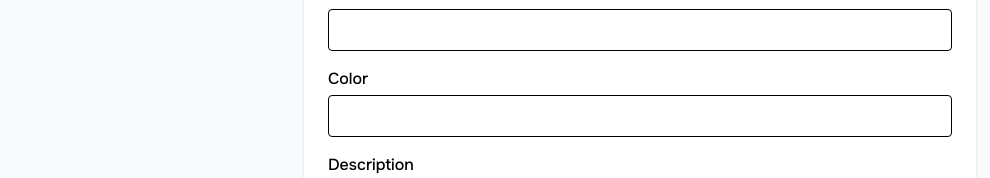
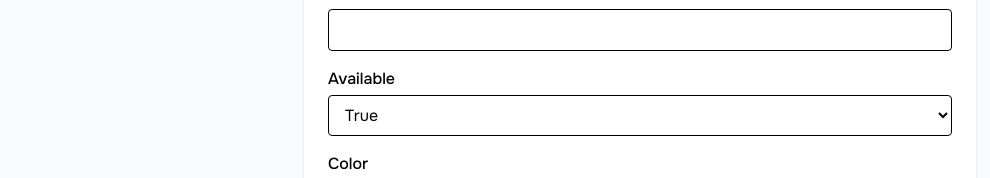
Before and after one commit to olaxy13/ProminenceAdmin-FrontEnd, a React (Vite) app: page /add-item in a window 1280 px wide. Shown: the part 554-732 px from the top of the page, without its empty margins (0-990 px from the left). Built offline with nearby package versions, Linux system fonts and the light colour scheme.

Commit message:
update in addItem and product details

```diff
--- a/src/pages/AddItem.jsx
+++ b/src/pages/AddItem.jsx
@@ -7,31 +7,33 @@ import {
   laptopAccessories,
   phoneBrands,
   phoneAccessories,
+  colors,
 } from "../constants/constant";
 import { useNavigate } from "react-router";
 import { addProduct } from "../services/data";
-import Cookies from 'js-cookie'
-import {toast, ToastContainer} from 'react-toastify'
+import Cookies from "js-cookie";
+import { toast, ToastContainer } from "react-toastify";
 import { useQueryClient } from "@tanstack/react-query";
 
 const AddItem = () => {
   const navigate = useNavigate();
   const queryClient = useQueryClient();
 
-  const [token, setToken] = useState()
+  const [token, setToken] = useState();
   const [isLoading, setIsLoading] = useState(false);
 
   const formik = useFormik({
     initialValues: {
       category: "",
       specifications: "",
-      color: '',
+      color: "",
       name: "",
       model: "",
       brand: "",
       price: "",
       description: "",
       photos: [],
+      isAvailable: "true",
     },
     validationSchema: addItemSchema,
     onSubmit: (values) => {
@@ -39,28 +41,30 @@ const AddItem = () => {
       // Convert values to FormData
       const formData = new FormData();
       Object.entries(values).forEach(([key, value]) => {
-        if (key === 'photos') {
+        if (key === "photos") {
           value.forEach((file) => {
-            formData.append('photos', file);
+            formData.append("photos", file);
           });
+        } else if (key === "isAvailable") {
+          formData.append("isAvailable", value === "true");
         } else {
           formData.append(key, value);
         }
       });
       addProduct(formData, token)
-      .then(res => {
-        console.log(res)
-        if(res.status === 201){
-          toast.success('Product created successfully')
+        .then((res) => {
+          console.log(res);
+          if (res.status === 201) {
+            toast.success("Product created successfully");
             // Invalidate productsList query so Home fetches latest data
             queryClient.invalidateQueries(["productsList"]);
             setTimeout(() => {
-            navigate('/')
+              navigate("/");
             }, 2000);
           }
         })
-      .catch(err => {
-        console.log(err)
+        .catch((err) => {
+          console.log(err);
         })
         .finally(() => {
           setIsLoading(false);
@@ -70,7 +74,7 @@ const AddItem = () => {
   });
   useEffect(() => {
     const token = Cookies.get("adminToken");
-      if(token){
+    if (token) {
       setToken(token);
     }
   }, []);
@@ -220,15 +224,34 @@ const AddItem = () => {
             )}
           </div>
           <div>
+            <label className="block font-medium mb-1">Available</label>
+            <select
+              name="isAvailable"
+              value={formik.values.isAvailable}
+              onChange={formik.handleChange}
+              onBlur={formik.handleBlur}
+              className="w-full border rounded px-3 py-2"
+            >
+              <option value="true">True</option>
+              <option value="false">False</option>
+            </select>
+          </div>
+          <div>
             <label className="block font-medium mb-1">Color</label>
-            <input
-              type="text"
+            <select
               name="color"
               value={formik.values.color}
               onChange={formik.handleChange}
               onBlur={formik.handleBlur}
               className="w-full border rounded px-3 py-2"
-            />
+            >
+              <option value="">Select a color</option>
+              {colors.map((color) => (
+                <option key={color} value={color}>
+                  {color}
+                </option>
+              ))}
+            </select>
             {formik.touched.color && formik.errors.color && (
               <div className="text-red-500 text-xs mt-1">
                 {formik.errors.color}
@@ -307,7 +330,7 @@ const AddItem = () => {
             className="w-full py-2 px-4 bg-blue-600 text-white rounded font-semibold hover:bg-blue-700 transition-colors disabled:opacity-60 disabled:cursor-not-allowed"
             disabled={isLoading}
           >
-            {isLoading ? 'Adding...' : 'Add Item'}
+            {isLoading ? "Adding..." : "Add Item"}
           </button>
         </form>
       </div>
--- a/src/pages/ProductDetails.jsx
+++ b/src/pages/ProductDetails.jsx
@@ -16,7 +16,7 @@ import {
   phoneBrands,
   phoneAccessories,
 } from "../constants/constant";
-import Loader from '../assets/loader.gif'
+import Loader from "../assets/loader.gif";
 import Cookies from "js-cookie";
 import { toast, ToastContainer } from "react-toastify";
 import * as Yup from "yup";
@@ -95,29 +95,51 @@ const ProductDetails = () => {
     specifications: Yup.string().required("Specifications are required"),
     photos: Yup.array()
       .of(
-        Yup.mixed().test("fileType", "Only image files or URLs are allowed", (value) => {
+        Yup.mixed().test(
+          "fileType",
+          "Only image files or URLs are allowed",
+          (value) => {
             if (!value) return true;
             if (typeof value === "string") {
               // Accept if it's a valid image URL (http/https and ends with image extension)
-            return /^https?:\/\/.+\.(jpg|jpeg|png|gif|webp|svg)$/i.test(value);
+              return /^https?:\/\/.+\.(jpg|jpeg|png|gif|webp|svg)$/i.test(
+                value
+              );
             }
             return value.type && value.type.startsWith("image/");
-        })
+          }
+        )
       )
       .min(1, "At least one image is required"),
+    isAvailable: Yup.string()
+      .oneOf(["true", "false"])
+      .required("Availability is required"),
   });
+
+  // Helper to strip HTML tags
+  const stripHtml = (html) =>
+    typeof html === "string"
+      ? html
+          .replace(/<[^>]+>/g, "")
+          .replace(/&nbsp;/g, " ")
+          .replace(/&amp;/g, "&")
+      : html;
 
   const formik = useFormik({
     initialValues: {
       // category: editData?.category || "",
-      specifications: editData?.specifications || "",
-      color: editData?.color || '',
+      specifications: stripHtml(editData?.specifications) || "",
+      color: editData?.color || "",
       name: editData?.name || "",
       model: editData?.model || "",
       brand: editData?.brand || "",
       price: editData?.price || "",
-      description: editData?.description || "",
+      description: stripHtml(editData?.description) || "",
       photos: editData?.photos || [],
+      isAvailable:
+        typeof editData?.isAvailable === "boolean"
+          ? String(editData.isAvailable)
+          : "true",
     },
     validationSchema: editItemSchema,
     enableReinitialize: true,
@@ -125,24 +147,27 @@ const ProductDetails = () => {
       setLoading(true);
       setError("");
       setSuccess("");
-      console.log('values', values)
+      console.log("values", values);
       // Convert values to FormData
       const formData = new FormData();
       Object.entries(values).forEach(([key, value]) => {
-        if (key === 'photos') {
+        // if (key === "photos") {
+        if (key === "photos" && Array.isArray(value)) {
           value.forEach((fileOrUrl) => {
             // Only append File objects, skip URLs (they are already on server)
-            if (typeof fileOrUrl !== 'string') {
-              formData.append('photos', fileOrUrl);
-            }
+            // if (typeof fileOrUrl !== "string") {
+            formData.append("photos", fileOrUrl);
+            // }
           });
+        } else if (key === "isAvailable") {
+          // formData.append("isAvailable", value === "true");
+          formData.append("isAvailable", value === "true" ? "true" : "false");
         } else {
           formData.append(key, value);
         }
       });
       try {
-        await updateProductById(id, formData, token)
-        .then((res) => {
+        await updateProductById(id, formData, token).then((res) => {
           console.log(res);
           // Invalidate both productFetch and productsList queries
           queryClient.invalidateQueries(["productFetch", id]);
@@ -152,7 +177,7 @@ const ProductDetails = () => {
           toast.success("Product updated successfully");
         });
       } catch (err) {
-        console.log(err)
+        console.log(err);
         setError("Failed to update product.");
         toast.error("Failed to update");
       } finally {
@@ -176,9 +201,11 @@ const ProductDetails = () => {
         return [];
     }
   };
-
+  console.log(formik.values);
   const handleImageRemove = (imgToRemove) => {
-    const updatedPhotos = formik.values.photos.filter((img) => img !== imgToRemove);
+    const updatedPhotos = formik.values.photos.filter(
+      (img) => img !== imgToRemove
+    );
     formik.setFieldValue("photos", updatedPhotos);
     // If the removed image was selected, select another or null
     if (selectedImage === imgToRemove) {
@@ -196,13 +223,13 @@ const ProductDetails = () => {
     }
   };
 
-  console.log(formik.errors)
-  console.log(formik.values)
+  console.log(formik.errors);
+  console.log(formik.values);
 
   if (isLoading) {
     return (
       <div className="flex justify-center items-center gap-8 p-4 md:p-8 bg-gray-50 min-h-screen">
-              <img src={Loader} alt="loader gif" className="w-10 h-10"/>
+        <img src={Loader} alt="loader gif" className="w-10 h-10" />
       </div>
     );
   }
@@ -282,6 +309,19 @@ const ProductDetails = () => {
                   {formik.errors.name}
                 </div>
               )}
+            </div>
+            <div className="w-full">
+              <label className="block font-medium mb-1">Available</label>
+              <select
+                name="isAvailable"
+                value={formik.values.isAvailable}
+                onChange={formik.handleChange}
+                onBlur={formik.handleBlur}
+                className="w-full border rounded px-3 py-2"
+              >
+                <option value="true">True</option>
+                <option value="false">False</option>
+              </select>
             </div>
             {/* <div className="w-full">
               <label className="block font-medium mb-1">
@@ -439,9 +479,11 @@ const ProductDetails = () => {
                 Add Images
               </label>
               <div className="flex gap-2 flex-wrap">
-                {Array.isArray(formik.values.photos) && formik.values.photos.length > 0 ? (
+                {Array.isArray(formik.values.photos) &&
+                formik.values.photos.length > 0 ? (
                   formik.values.photos.map((img, idx) => {
-                    let src = typeof img === 'string' ? img : URL.createObjectURL(img);
+                    let src =
+                      typeof img === "string" ? img : URL.createObjectURL(img);
                     return (
                       <div key={idx} className="relative group">
                         <img
@@ -491,6 +533,13 @@ const ProductDetails = () => {
             {Object.entries(product).map(([key, value]) => {
               if (key === "id") return null;
               if (key === "createdAt") return null;
+              if (key === "price")
+                return (
+                  <div key={key} className="w-full mb-2">
+                    <span className="font-medium capitalize">{key}: </span>
+                    <p>{Number(value).toLocaleString()}</p>
+                  </div>
+                );
               if (key === "photos") {
                 return (
                   <div key={key} className="w-full mb-2">
@@ -525,6 +574,17 @@ const ProductDetails = () => {
                   </div>
                 );
               }
+              if (key === "description" || key === "specifications") {
+                return (
+                  <div key={key} className="w-full mb-2">
+                    <span className="font-medium capitalize">{key}: </span>
+                    <div
+                      className="prose prose-sm max-w-none"
+                      dangerouslySetInnerHTML={{ __html: value }}
+                    />
+                  </div>
+                );
+              }
               return (
                 <div key={key} className="w-full mb-2">
                   <span className="font-medium capitalize">{key}: </span>
--- a/src/pages/addItemSchema.js
+++ b/src/pages/addItemSchema.js
@@ -20,5 +20,7 @@ export const addItemSchema = Yup.object().shape({
       })
     )
     .min(1, "At least one image is required"),
-
+  isAvailable: Yup.string()
+    .oneOf(["true", "false"], "Availability must be true or false")
+    .required("Availability is required"),
 });
--- a/vite.config.js
+++ b/vite.config.js
@@ -5,4 +5,5 @@ import tailwindcss from '@tailwindcss/vite'
 // https://vite.dev/config/
 export default defineConfig({
   plugins: [react(),tailwindcss()],
+  base: "/"
 })
```
Also changed, not shown: src/components/QuillEditor.jsx (added, +56 -0 lines), src/constants/constant.js (+27 -8 lines), vercel.json (added). Lines whose indentation alone changed are shown as unchanged.
